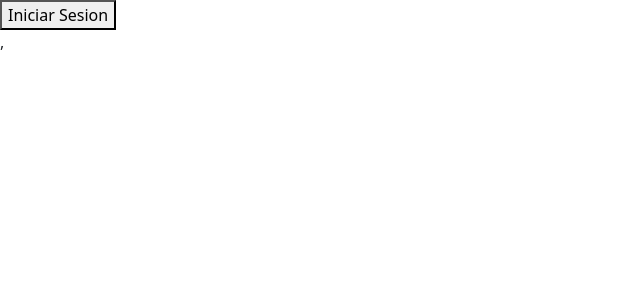
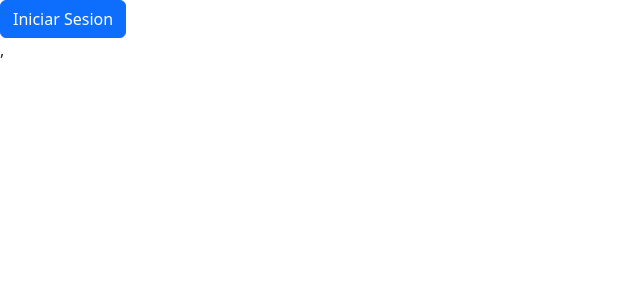
Before and after one commit to jonfm09/PracticaPokemon, a React (Vite) app in the folder PracticaPokemon/: page / in a window 1280 px wide. Shown: the top 300 px of the page, without its empty margins (0-640 px from the left). Built offline with nearby package versions, Linux system fonts and the light colour scheme.

Commit message:
Login.jsx

```diff
--- a/PracticaPokemon/src/components/Login.jsx
+++ b/PracticaPokemon/src/components/Login.jsx
@@ -2,8 +2,8 @@ import React from 'react'
 import { Auth0Provider, useAuth0 } from '@auth0/auth0-react'
 
 export default function Login() {
-    const {loginWithRedirect} = useAuth0
+    const {loginWithRedirect} = useAuth0();
   return (
-    <button onClick={() => loginWithRedirect()}> Iniciar Sesion </button>
+    <button className='btn btn-primary' onClick={() => loginWithRedirect()}> Iniciar Sesion </button>
   )
 }
```
